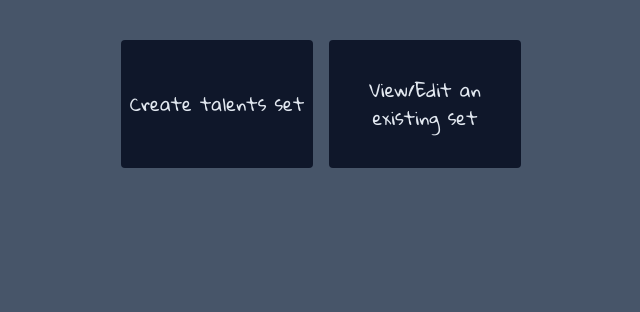
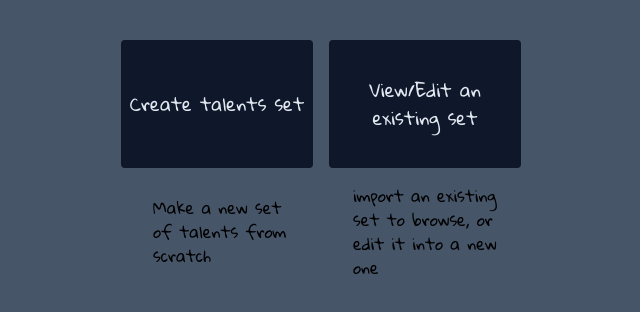
Before and after one commit to jinitsuga/share-talents, a React (Vite) app: page / in a window 1280 px wide. Shown: the top 312 px of the page, without its empty margins (319-959 px from the left). Built offline with nearby package versions, Linux system fonts and the light colour scheme.

Commit message:
Added tooltip comp

```diff
--- a/index.html
+++ b/index.html
@@ -11,7 +11,7 @@
     <meta charset="UTF-8" />
     <link rel="icon" type="image/svg+xml" href="/vite.svg" />
     <meta name="viewport" content="width=device-width, initial-scale=1.0" />
-    <title>Vite + React + TS</title>
+    <title>Share talents</title>
   </head>
   <body>
     <div id="root"></div>
--- a/src/Components/ChooseAction/Choose.tsx
+++ b/src/Components/ChooseAction/Choose.tsx
@@ -1,17 +1,23 @@
-import React from "react";
 import { FC } from "react";
+import Tooltip from "../Tooltip/Tooltip";
 
 interface Props {}
 
 const Choose: FC = () => {
   return (
     <div className="flex flex-row items-center justify-center mt-10 ">
+      <div className="flex flex-col items-center justify-center">
         <button className="text-slate-200 bg-slate-900 border mr-4 w-48 h-32 rounded border-transparent text-lg p-1">
           Create talents set
         </button>
+        <Tooltip text="Make a new set of talents from scratch" />
+      </div>
+      <div className="flex flex-col items-center justify-center">
         <button className="text-slate-200 bg-slate-900 border w-48 h-32 rounded border-transparent text-lg p-1">
           View/Edit an existing set
         </button>
+        <Tooltip text="import an existing set to browse, or edit it into a new one" />
+      </div>
     </div>
   );
 };
--- a/src/Components/ChooseClass/ChooseClass.tsx
+++ b/src/Components/ChooseClass/ChooseClass.tsx
@@ -1,4 +1,3 @@
-import React from "react";
 import { FC } from "react";
 
 const ChooseClass: FC = () => {
--- a/src/Components/ChooseClass/Class.tsx
+++ b/src/Components/ChooseClass/Class.tsx
@@ -1,4 +1,3 @@
-import React from "react";
 import { FC } from "react";
 
 const Class: FC = () => {
--- /dev/null
+++ b/src/Components/Tooltip/Tooltip.tsx
@@ -0,0 +1,15 @@
+import { FC } from "react";
+
+interface Props {
+  text: string;
+}
+
+const Tooltip: FC<Props> = ({ text }) => {
+  return (
+    <div className="flex items-center justify-center  w-36 h-32 ">
+      <p>{text}</p>
+    </div>
+  );
+};
+
+export default Tooltip;
```
Lines whose indentation alone changed are shown as unchanged.
